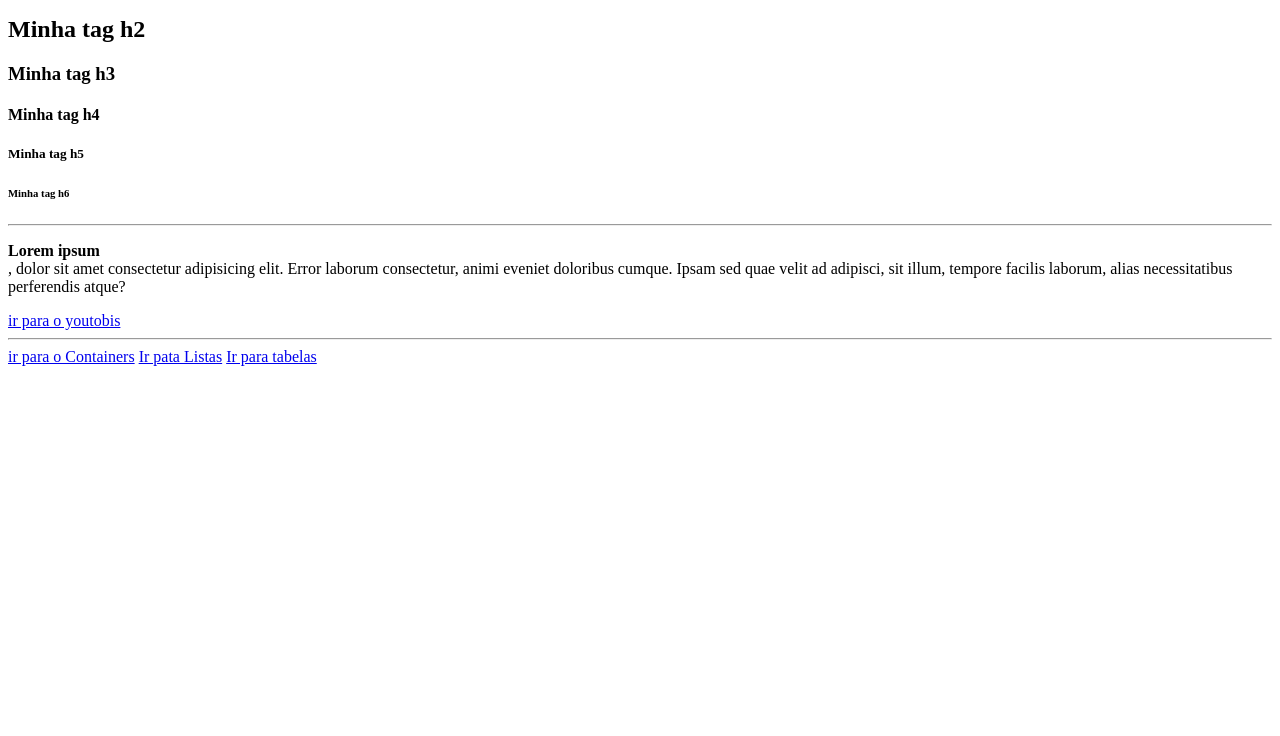
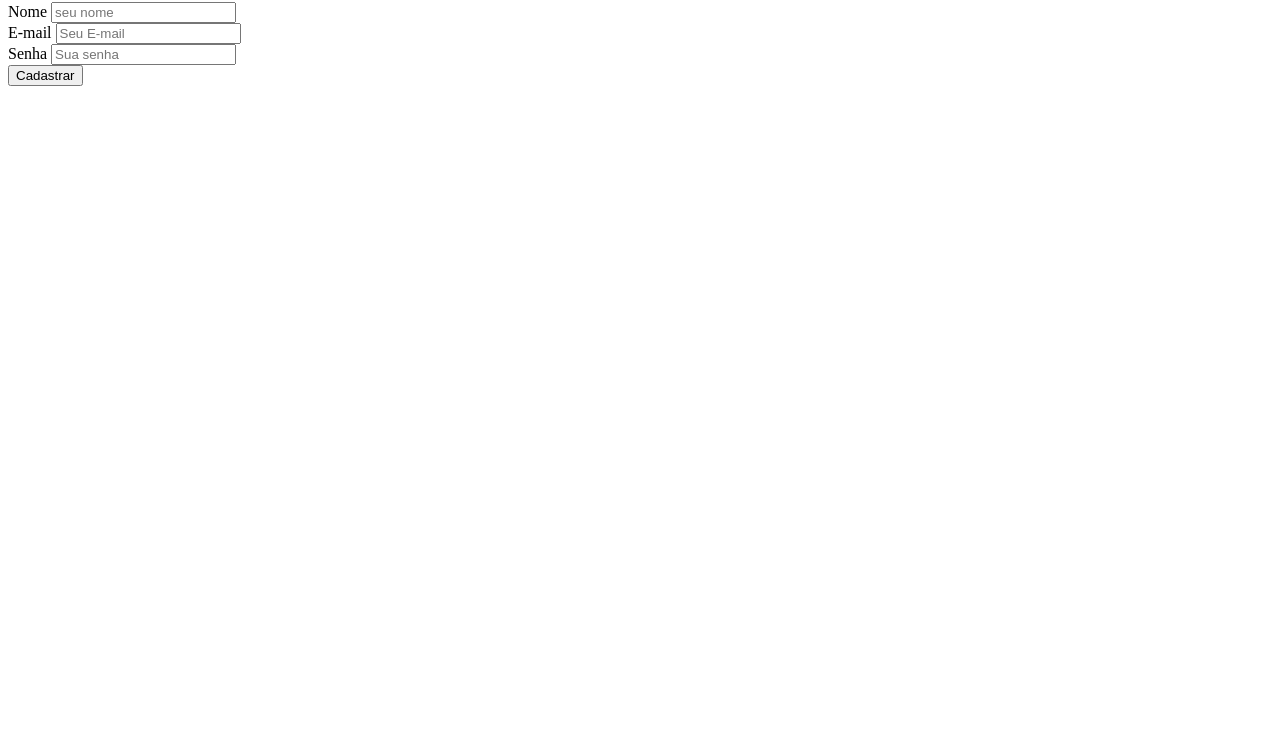
Before and after one commit to jhohie/Curso_Ebac_Projeto_1_Site, a plain HTML site: page index.html in a window 1280 px wide. Shown: the part 64-800 px from the top of the page. Drawn offline with Linux system fonts and the light colour scheme.

Commit message:
salvando o novo index.html

```diff
--- a/index.html
+++ b/index.html
@@ -1,4 +1,3 @@
-<!DOCTYPE html>
 <html lang="pt-br">
 <head>
     <meta charset="UTF-8">
@@ -7,20 +6,17 @@
     <title>EbacTeste</title>
 </head>
 <body>
-<h1> DENGADA</h1>
-<h2> Minha tag h2</h2>
-<h3> Minha tag h3</h3>
-<h4> Minha tag h4</h4>
-<h5> Minha tag h5</h5>
-<h6> Minha tag h6</h6>
-<hr />
-<p> <b>Lorem</b> <strong>ipsum</strong> <br />, dolor sit amet consectetur adipisicing elit. Error laborum consectetur, animi eveniet doloribus cumque. Ipsam sed quae velit ad adipisci, sit illum, tempore facilis laborum, alias necessitatibus perferendis atque?
-</p>
-<a href="https://www.youtube.com/" tittle="ir para o site do google">ir para o youtobis</a>
-<hr />
-<a href="./Containers.HTML">ir para o Containers</a>
-<a href="./Listas.HTML">Ir pata Listas</a>
-<a href="./Tabelas.html">Ir para tabelas</a>
-
+<h1>Formulário de cadastro</h1>
+<form>
+    <label for="nome"> Nome</label>
+    <input id="nome" type="text" placeholder="seu nome"> <br />
+<label for="E-mail">E-mail</label>
+    <input id="E-mail" type="email" nome placeholder="Seu E-mail">
+    <br />
+    <label for="Senha">Senha</label>
+    <input id="Senha" type="password" nome placeholder="Sua senha">
+    <br />
+    <button type="submit">Cadastrar</button>
+</form>
 </body>
 </html>
```
